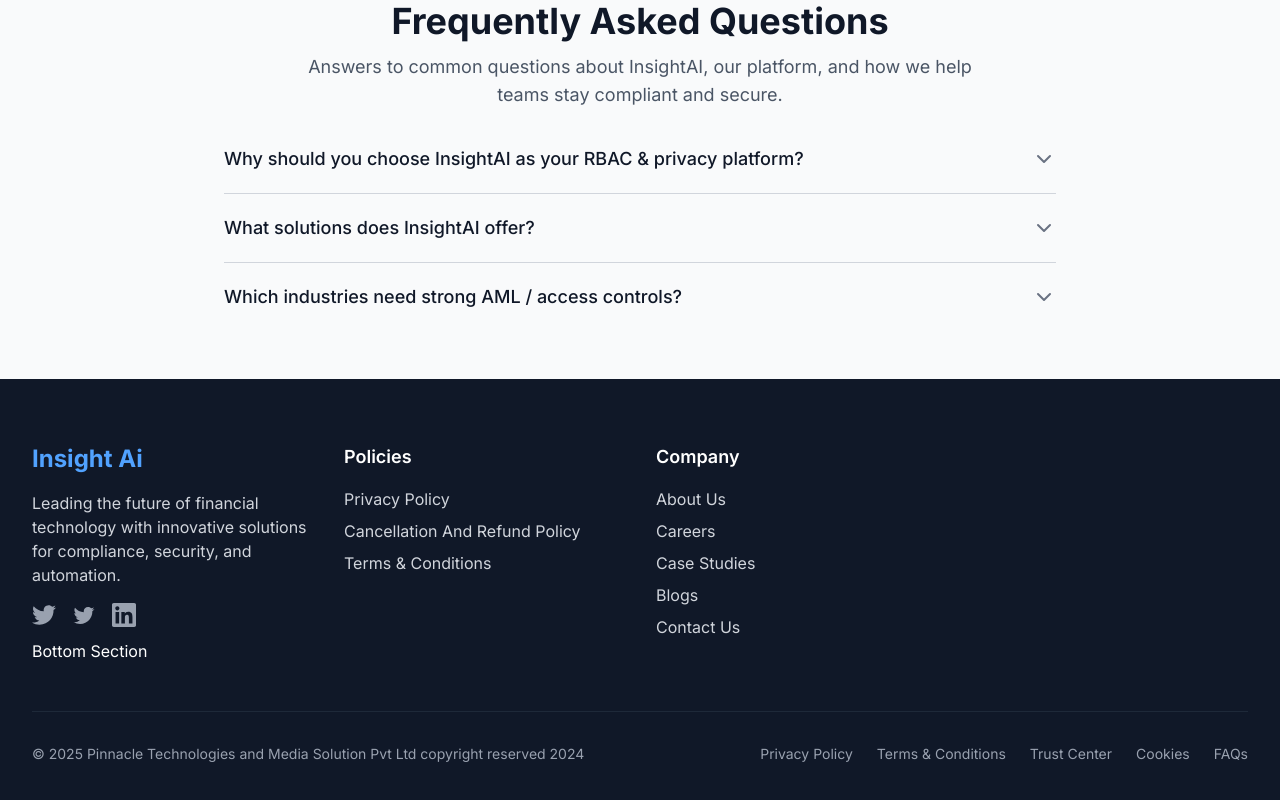
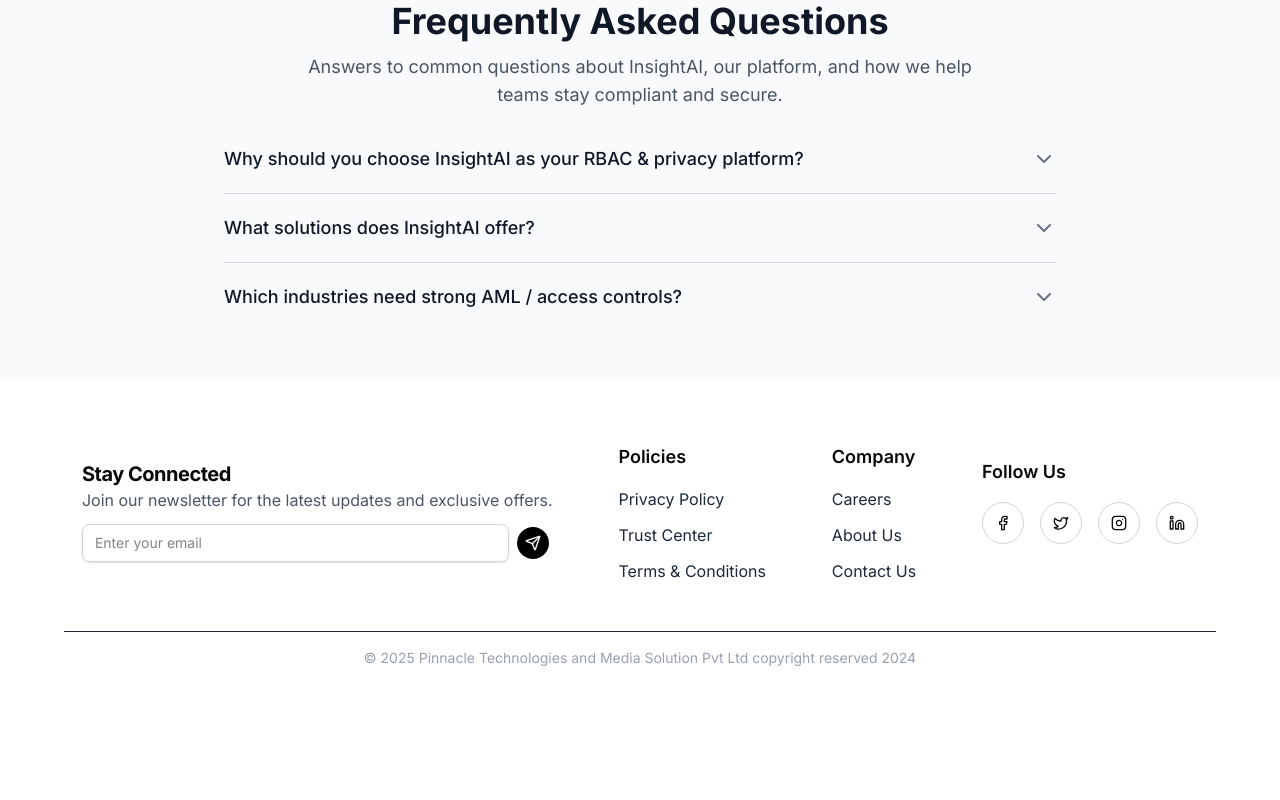
Before and after one commit to pnk-ltoc-892/intern-project, a Next.js app: page / in a window 1280 px wide. Shown: the part 4292-5092 px from the top of the page. After the commit the page ends 4976 px from the top, so only its background shows below. Built offline with nearby package versions, Linux system fonts and the light colour scheme.

Commit message:
Fix Footer Section - Social icons layout Updated - Newsletter component added - Layout Updated

```diff
--- a/src/components/common/Footer.tsx
+++ b/src/components/common/Footer.tsx
@@ -1,95 +1,111 @@
-import React from 'react';
+'use client'
+import React, { useState } from 'react';
 import Link from 'next/link';
+import { socialLinks } from '@/data/Footer';
+import { Send } from 'lucide-react';
+
 
 const Footer = () => {
   const currentYear = new Date().getFullYear();
 
+  const [email, setEmail] = useState("")
+  const [status, setStatus] = useState("")
+
+  const handleSubmit = (e: React.FormEvent) => {
+    e.preventDefault()
+
+    if (!email) {
+      setStatus("Please enter a valid email.")
+      return
+    }
+
+    console.log("Submitted email:", email)
+
+    setStatus("Thank you for subscribing! 🎉")
+    setEmail("") // reset input
+  }
+
   return (
-    <footer className="bg-gray-900 text-white">
-      <div className="container mx-auto px-4 sm:px-6 lg:px-8 py-16">
-        <div className="grid grid-cols-1 md:grid-cols-2 lg:grid-cols-4 gap-8">
-          {/* Company Info */}
-          <div>
-            <h3 className="text-2xl font-bold mb-4 text-blue-400">Insight Ai</h3>
-            <p className="text-gray-300 mb-4">
-              Leading the future of financial technology with innovative solutions for compliance, security, and automation.
+    <footer className="">
+      <div className="px-8 sm:px-12 lg:px-16 pt-8 md:pt-12 lg:pt-16">
+        {/* <div className="grid grid-cols-1 md:grid-cols-2 lg:grid-cols-4 gap-4"> */}
+        <div className="flex justify-evenly items-center flex-wrap gap-12">
+
+          {/* NewsLetter */}
+          <div className="">
+            <h2 className="text-xl font-bold tracking-tight">Stay Connected</h2>
+            <p className="mb-2 text-gray-600">
+              Join our newsletter for the latest updates and exclusive offers.
             </p>
-            <div className="flex space-x-4">
-              <a href="#" className="text-gray-400 hover:text-white transition-colors">
-                <svg className="w-6 h-6" fill="currentColor" viewBox="0 0 24 24">
-                  <path d="M24 4.557c-.883.392-1.832.656-2.828.775 1.017-.609 1.798-1.574 2.165-2.724-.951.564-2.005.974-3.127 1.195-.897-.957-2.178-1.555-3.594-1.555-3.179 0-5.515 2.966-4.797 6.045-4.091-.205-7.719-2.165-10.148-5.144-1.29 2.213-.669 5.108 1.523 6.574-.806-.026-1.566-.247-2.229-.616-.054 2.281 1.581 4.415 3.949 4.89-.693.188-1.452.232-2.224.084.626 1.956 2.444 3.379 4.6 3.419-2.07 1.623-4.678 2.348-7.29 2.04 2.179 1.397 4.768 2.212 7.548 2.212 9.142 0 14.307-7.721 13.995-14.646.962-.695 1.797-1.562 2.457-2.549z"/>
-                </svg>
-              </a>
-              <a href="#" className="text-gray-400 hover:text-white transition-colors">
-                <svg className="w-6 h-6" fill="currentColor" viewBox="0 0 24 24">
-                  <path d="M22.46 6c-.77.35-1.6.58-2.46.69.88-.53 1.56-1.37 1.88-2.38-.83.5-1.75.85-2.72 1.05C18.37 4.5 17.26 4 16 4c-2.35 0-4.27 1.92-4.27 4.29 0 .34.04.67.11.98C8.28 9.09 5.11 7.38 3 4.79c-.37.63-.58 1.37-.58 2.15 0 1.49.75 2.81 1.91 3.56-.71 0-1.37-.2-1.95-.5v.03c0 2.08 1.48 3.82 3.44 4.21a4.22 4.22 0 0 1-1.93.07 4.28 4.28 0 0 0 4 2.98 8.521 8.521 0 0 1-5.33 1.84c-.34 0-.68-.02-1.02-.06C3.44 20.29 5.7 21 8.12 21 16 21 20.33 14.46 20.33 8.79c0-.19 0-.37-.01-.56.84-.6 1.56-1.36 2.14-2.23z"/>
-                </svg>
-              </a>
-              <a href="#" className="text-gray-400 hover:text-white transition-colors">
-                <svg className="w-6 h-6" fill="currentColor" viewBox="0 0 24 24">
-                  <path d="M20.447 20.452h-3.554v-5.569c0-1.328-.027-3.037-1.852-3.037-1.853 0-2.136 1.445-2.136 2.939v5.667H9.351V9h3.414v1.561h.046c.477-.9 1.637-1.85 3.37-1.85 3.601 0 4.267 2.37 4.267 5.455v6.286zM5.337 7.433c-1.144 0-2.063-.926-2.063-2.065 0-1.138.92-2.063 2.063-2.063 1.14 0 2.064.925 2.064 2.063 0 1.139-.925 2.065-2.064 2.065zm1.782 13.019H3.555V9h3.564v11.452zM22.225 0H1.771C.792 0 0 .774 0 1.729v20.542C0 23.227.792 24 1.771 24h20.451C23.2 24 24 23.227 24 22.271V1.729C24 .774 23.2 0 22.222 0h.003z"/>
-                </svg>
-              </a>
-            </div>
+            <form className="flex gap-2 justify-center items-center p-1 pl-0" onSubmit={handleSubmit}>
+              <input
+                type="email"
+                placeholder="Enter your email"
+                required
+                value={email}
+                onChange={(e) => setEmail(e.target.value)} // update state
+                className="flex-1 rounded-md border border-gray-300 bg-white/70 px-3 py-2 pr-12 text-sm shadow-sm backdrop-blur-sm focus:border-primary focus:ring-2 focus:ring-primary focus:outline-none"
+              />
+              <button
+                type="submit"
+                className="flex h-8 w-8 items-center justify-center rounded-full bg-black text-white cursor-pointer"
+              >
+                <Send className="h-4 w-4" />
+                <span className="sr-only">Subscribe</span>
+              </button>
+            </form>
+
+            {status && (
+              <p className="mt-3 text-sm text-gray-700">{status}</p>
+            )}
+
+            <div className="absolute -right-4 top-0 h-24 w-24 rounded-full bg-primary/10 blur-2xl" />
           </div>
 
-          {/* Solutions */}
+          {/* Policies */}
           <div>
             <h4 className="text-lg font-semibold mb-4">Policies</h4>
-            <ul className="space-y-2">
-              <li><Link href="/solutions/wizdoc" className="text-gray-300 hover:text-white transition-colors">Privacy Policy</Link></li>
-              <li><Link href="/solutions/aml" className="text-gray-300 hover:text-white transition-colors">Cancellation And Refund Policy</Link></li>
-              <li><Link href="/solutions/cros" className="text-gray-300 hover:text-white transition-colors">Terms & Conditions</Link></li>
-
+            <ul className="space-y-3">
+              <li><Link href="/privacy-policy" className="text-gray-800 hover:text-white transition-colors">Privacy Policy</Link></li>
+              <li><Link href="/trust-center" className="text-gray-800 hover:text-gray-600 transition-colors">Trust Center</Link></li>
+              <li><Link href="/terms-conditions" className="text-gray-800 hover:text-gray-600 transition-colors">Terms & Conditions</Link></li>
             </ul>
           </div>
-
-          {/* Industries
-          <div>
-            <h4 className="text-lg font-semibold mb-4">Industries</h4>
-            <ul className="space-y-2">
-              <li><Link href="/solutions/banks" className="text-gray-300 hover:text-white transition-colors">Banks</Link></li>
-              <li><Link href="/solutions/nbfcs" className="text-gray-300 hover:text-white transition-colors">NBFCs</Link></li>
-            </ul>
-          </div> */}
 
           {/* Company */}
           <div>
             <h4 className="text-lg font-semibold mb-4">Company</h4>
-            <ul className="space-y-2">
-              <li><Link href="/about" className="text-gray-300 hover:text-white transition-colors">About Us</Link></li>
-              <li><Link href="/careers" className="text-gray-300 hover:text-white transition-colors">Careers</Link></li>
-              <li><Link href="/case-studies" className="text-gray-300 hover:text-white transition-colors">Case Studies</Link></li>
-              <li><Link href="/blogs" className="text-gray-300 hover:text-white transition-colors">Blogs</Link></li>
-              <li><Link href="/contact" className="text-gray-300 hover:text-white transition-colors">Contact Us</Link></li>
+            <ul className="space-y-3">
+              <li><Link href="/careers" className="text-gray-800 hover:text-gray-600 transition-colors">Careers</Link></li>
+              <li><Link href="/about" className="text-gray-800 hover:text-gray-600 transition-colors">About Us</Link></li>
+              <li><Link href="/contact" className="text-gray-800 hover:text-gray-600 transition-colors">Contact Us</Link></li>
             </ul>
+          </div>
+
+          {/* Social Links */}
+          <div className="relative">
+            <h3 className="mb-4 text-lg font-semibold">Follow Us</h3>
+            <div className="mb-6 flex space-x-4">
+              {socialLinks.map(({ name, href, icon: Icon }) => (
+                <Link
+                  key={name}
+                  href={href}
+                  target="_blank"
+                  rel="noopener noreferrer"
+                  className="flex items-center justify-center rounded-full border border-gray-300 p-3 hover:bg-gray-100 transition"
+                >
+                  <Icon className="h-4 w-4" />
+                  <span className="sr-only">{name}</span>
+                </Link>
+              ))}
+            </div>
           </div>
         </div>
 
-        Bottom Section
-        <div className="border-t border-gray-800 mt-12 pt-8">
-          <div className="flex flex-col md:flex-row justify-between items-center">
-            <p className="text-gray-400 text-sm">
-              © {currentYear} Pinnacle Technologies and Media Solution Pvt Ltd copyright reserved 2024
-            </p>
-            <div className="flex space-x-6 mt-4 md:mt-0">
-              <Link href="/privacy-policy" className="text-gray-400 hover:text-white text-sm transition-colors">
-                Privacy Policy
-              </Link>
-              <Link href="/terms-conditions" className="text-gray-400 hover:text-white text-sm transition-colors">
-                Terms & Conditions
-              </Link>
-              <Link href="/trust-center" className="text-gray-400 hover:text-white text-sm transition-colors">
-                Trust Center
-              </Link>
-              <Link href="/cookies" className="text-gray-400 hover:text-white text-sm transition-colors">
-                Cookies
-              </Link>
-              <Link href="/faqs" className="text-gray-400 hover:text-white text-sm transition-colors">
-                FAQs
-              </Link>
-            </div>
-          </div>
+        <div className="border-t border-gray-800 mt-6 lg:mt-12">
+          <p className="text-gray-400 text-sm text-center p-4">
+            © {currentYear} Pinnacle Technologies and Media Solution Pvt Ltd copyright reserved 2024
+          </p>
         </div>
       </div>
     </footer>
--- /dev/null
+++ b/src/data/Footer.ts
@@ -0,0 +1,24 @@
+import { Facebook, Twitter, Instagram, Linkedin } from "lucide-react";
+
+export const socialLinks = [
+    {
+        name: "Facebook",
+        href: "https://facebook.com",
+        icon: Facebook,
+    },
+    {
+        name: "Twitter",
+        href: "https://twitter.com",
+        icon: Twitter,
+    },
+    {
+        name: "Instagram",
+        href: "https://instagram.com",
+        icon: Instagram,
+    },
+    {
+        name: "LinkedIn",
+        href: "https://linkedin.com",
+        icon: Linkedin,
+    },
+];
```
